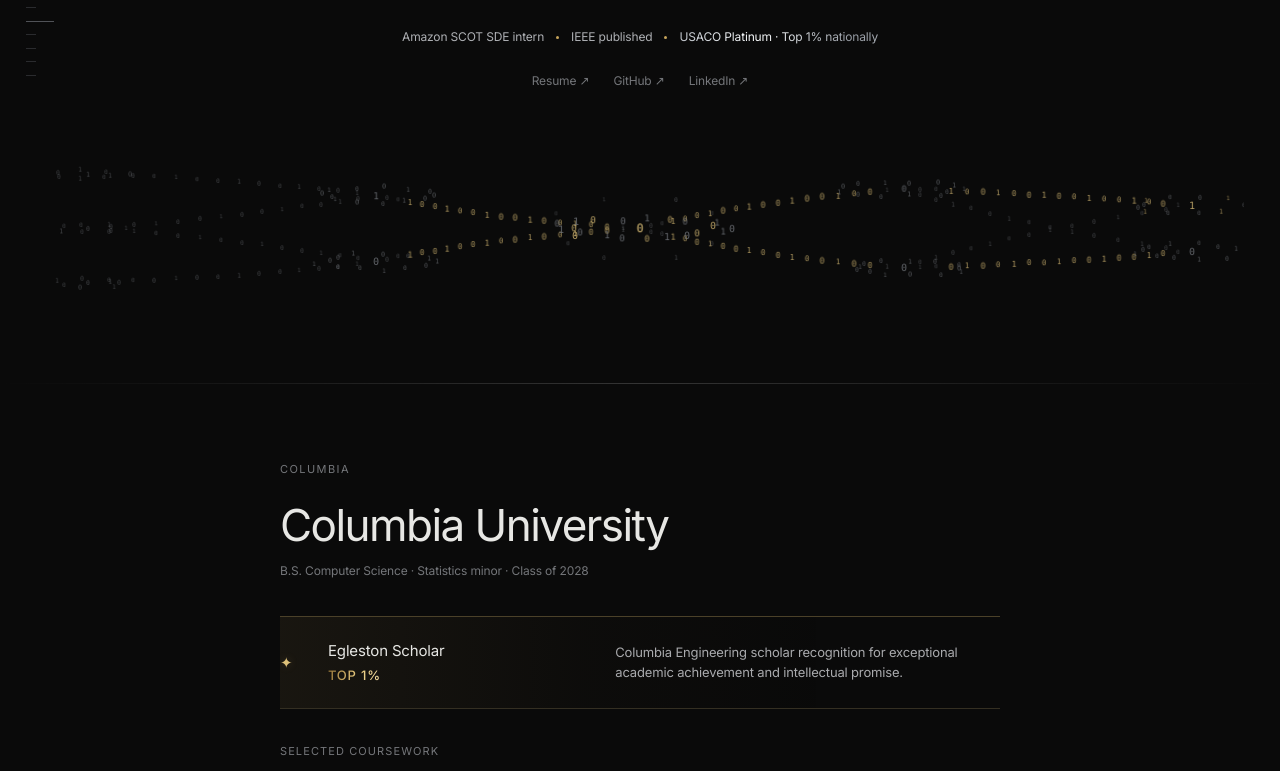
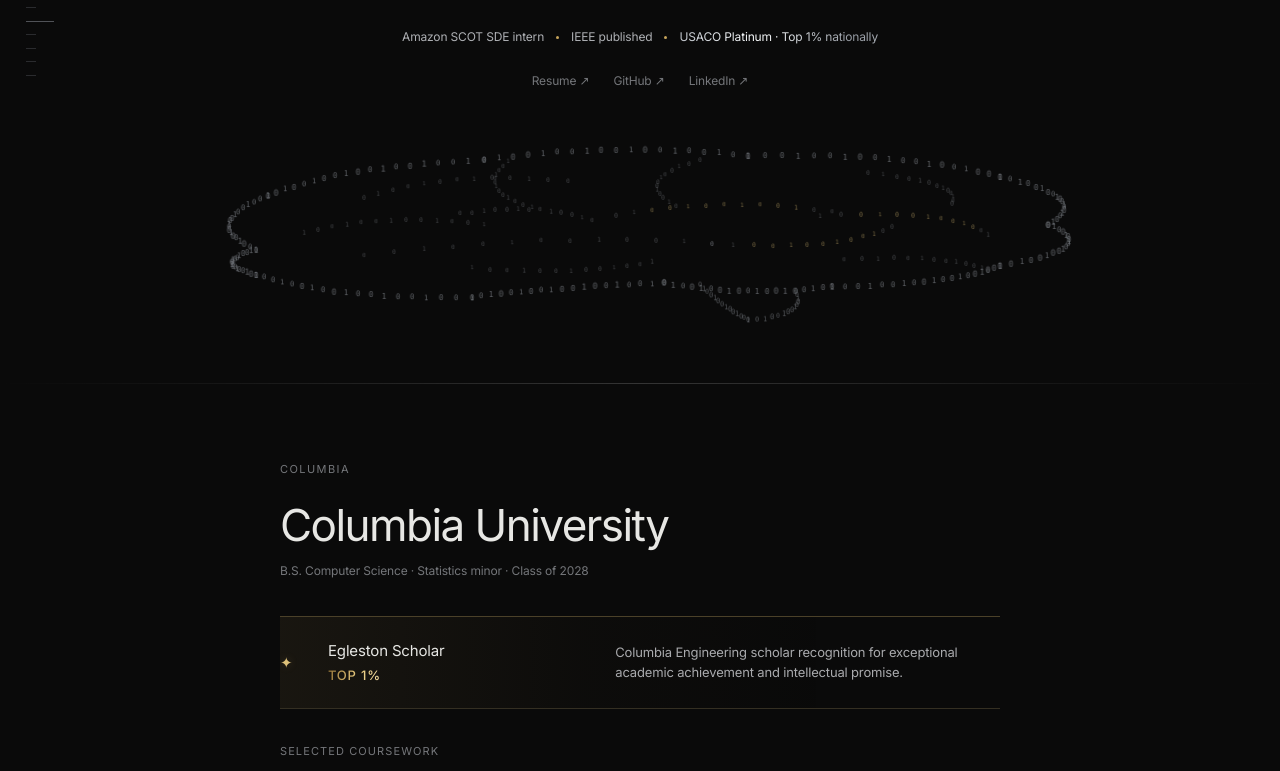
Before and after one commit to kenchengkc/personal-website, a Next.js app: page / in a window 1280 px wide. Shown: the part 684-1455 px from the top of the page. Built offline with nearby package versions, Linux system fonts and the light colour scheme.

Commit message:
Replace hero graph with binary brain

```diff
--- a/components/hero/BinaryRainArtwork.tsx
+++ b/components/hero/BinaryRainArtwork.tsx
@@ -2,17 +2,16 @@
 
 import { useEffect, useRef, useState, type CSSProperties } from "react";
 
-type Anchor = {
+type Point = {
   x: number;
   y: number;
-  strength: "small" | "medium" | "large";
-  accent?: boolean;
 };
 
-type Link = {
-  from: number;
-  to: number;
-  bend: number;
+type BrainCurve = {
+  from: Point;
+  control: Point;
+  to: Point;
+  role: "outline" | "fold" | "stem";
   accent?: boolean;
 };
 
@@ -22,6 +21,7 @@ type Target = {
   size: number;
   alpha: number;
   gold: boolean;
+  role: BrainCurve["role"];
   pulseDelay: number;
 };
 
@@ -38,184 +38,127 @@ const hash = (value: number) => {
   return x - Math.floor(x);
 };
 
-const ANCHORS: Anchor[] = [
-  { x: 4, y: 24, strength: "small" },
-  { x: 4, y: 50, strength: "small" },
-  { x: 4, y: 76, strength: "small" },
+const BRAIN_CURVES: BrainCurve[] = [
+  // Outer silhouette, based on a recognizable lateral brain profile.
+  { from: { x: 18, y: 60 }, control: { x: 13, y: 48 }, to: { x: 19, y: 34 }, role: "outline" },
+  { from: { x: 19, y: 34 }, control: { x: 25, y: 20 }, to: { x: 37, y: 17 }, role: "outline" },
+  { from: { x: 37, y: 17 }, control: { x: 48, y: 8 }, to: { x: 59, y: 15 }, role: "outline" },
+  { from: { x: 59, y: 15 }, control: { x: 72, y: 13 }, to: { x: 80, y: 25 }, role: "outline" },
+  { from: { x: 80, y: 25 }, control: { x: 88, y: 35 }, to: { x: 84, y: 48 }, role: "outline" },
+  { from: { x: 84, y: 48 }, control: { x: 89, y: 59 }, to: { x: 80, y: 68 }, role: "outline" },
+  { from: { x: 80, y: 68 }, control: { x: 76, y: 77 }, to: { x: 66, y: 78 }, role: "outline" },
+  { from: { x: 66, y: 78 }, control: { x: 59, y: 83 }, to: { x: 52, y: 76 }, role: "outline" },
+  { from: { x: 52, y: 76 }, control: { x: 43, y: 78 }, to: { x: 36, y: 83 }, role: "outline" },
+  { from: { x: 36, y: 83 }, control: { x: 24, y: 84 }, to: { x: 18, y: 72 }, role: "outline" },
+  { from: { x: 18, y: 72 }, control: { x: 14, y: 67 }, to: { x: 18, y: 60 }, role: "outline" },
 
-  { x: 28, y: 34, strength: "medium" },
-  { x: 28, y: 66, strength: "medium" },
+  // Major folds. These are intentionally sparse, like the simple reference drawing.
+  { from: { x: 27, y: 35 }, control: { x: 34, y: 22 }, to: { x: 44, y: 27 }, role: "fold" },
+  { from: { x: 39, y: 18 }, control: { x: 36, y: 31 }, to: { x: 41, y: 40 }, role: "fold" },
+  { from: { x: 55, y: 17 }, control: { x: 49, y: 27 }, to: { x: 53, y: 39 }, role: "fold" },
+  { from: { x: 69, y: 23 }, control: { x: 77, y: 28 }, to: { x: 76, y: 38 }, role: "fold" },
+  { from: { x: 22, y: 52 }, control: { x: 29, y: 42 }, to: { x: 37, y: 48 }, role: "fold" },
+  { from: { x: 35, y: 43 }, control: { x: 41, y: 37 }, to: { x: 46, y: 46 }, role: "fold" },
+  { from: { x: 48, y: 44 }, control: { x: 57, y: 34 }, to: { x: 66, y: 42 }, role: "fold", accent: true },
+  { from: { x: 65, y: 44 }, control: { x: 76, y: 40 }, to: { x: 79, y: 53 }, role: "fold", accent: true },
+  { from: { x: 27, y: 63 }, control: { x: 42, y: 52 }, to: { x: 56, y: 57 }, role: "fold" },
+  { from: { x: 56, y: 57 }, control: { x: 67, y: 61 }, to: { x: 71, y: 49 }, role: "fold", accent: true },
+  { from: { x: 36, y: 69 }, control: { x: 45, y: 73 }, to: { x: 51, y: 66 }, role: "fold" },
+  { from: { x: 67, y: 65 }, control: { x: 76, y: 62 }, to: { x: 79, y: 70 }, role: "fold" },
 
-  { x: 50, y: 50, strength: "large", accent: true },
-
-  { x: 72, y: 31, strength: "medium" },
-  { x: 72, y: 69, strength: "medium" },
-
-  { x: 96, y: 39, strength: "medium", accent: true },
-  { x: 96, y: 61, strength: "medium" },
+  // Brainstem, separate from the cortex silhouette.
+  { from: { x: 55, y: 77 }, control: { x: 57, y: 88 }, to: { x: 59, y: 94 }, role: "stem" },
+  { from: { x: 59, y: 94 }, control: { x: 64, y: 92 }, to: { x: 63, y: 80 }, role: "stem" },
 ];
 
-const LINKS: Link[] = [
-  { from: 0, to: 3, bend: -3 },
-  { from: 1, to: 3, bend: 3 },
-  { from: 1, to: 4, bend: -3 },
-  { from: 2, to: 4, bend: 3 },
-
-  { from: 3, to: 5, bend: 4, accent: true },
-  { from: 4, to: 5, bend: -4, accent: true },
-
-  { from: 5, to: 6, bend: -4, accent: true },
-  { from: 5, to: 7, bend: 4, accent: true },
-
-  { from: 6, to: 8, bend: -2, accent: true },
-  { from: 6, to: 9, bend: 4 },
-  { from: 7, to: 8, bend: -4 },
-  { from: 7, to: 9, bend: 2, accent: true },
+const MESH_NODES: Point[] = [
+  { x: 25, y: 38 },
+  { x: 33, y: 27 },
+  { x: 43, y: 22 },
+  { x: 54, y: 22 },
+  { x: 65, y: 25 },
+  { x: 75, y: 32 },
+  { x: 29, y: 51 },
+  { x: 40, y: 42 },
+  { x: 51, y: 43 },
+  { x: 62, y: 41 },
+  { x: 73, y: 47 },
+  { x: 27, y: 65 },
+  { x: 38, y: 61 },
+  { x: 49, y: 60 },
+  { x: 60, y: 59 },
+  { x: 72, y: 62 },
+  { x: 39, y: 75 },
+  { x: 51, y: 70 },
+  { x: 63, y: 72 },
 ];
 
-const controlPoint = (from: Anchor, to: Anchor, bend: number) => {
-  const dx = to.x - from.x;
-  const dy = to.y - from.y;
-  const length = Math.max(1, Math.hypot(dx, dy));
+const MESH_EDGES: Array<[number, number, boolean]> = [
+  [0, 1, false], [1, 2, false], [2, 3, false], [3, 4, false], [4, 5, false],
+  [0, 6, false], [1, 7, false], [2, 7, false], [2, 8, false], [3, 8, false],
+  [3, 9, true], [4, 9, false], [4, 10, false], [5, 10, false],
+  [6, 7, false], [7, 8, false], [8, 9, true], [9, 10, true],
+  [6, 11, false], [6, 12, false], [7, 12, false], [7, 13, false],
+  [8, 13, true], [8, 14, true], [9, 14, true], [9, 15, false], [10, 15, false],
+  [11, 12, false], [12, 13, false], [13, 14, true], [14, 15, false],
+  [12, 16, false], [12, 17, false], [13, 17, false], [14, 17, true],
+  [14, 18, false], [15, 18, false], [16, 17, false], [17, 18, false],
+];
 
-  return {
-    x: (from.x + to.x) / 2 - (dy / length) * bend,
-    y: (from.y + to.y) / 2 + (dx / length) * bend,
-  };
-};
+const FACETS = [
+  [7, 8, 13],
+  [8, 9, 14],
+  [12, 13, 17],
+  [9, 14, 15],
+] as const;
 
-const pointOnCurve = (
-  from: Anchor,
-  to: Anchor,
-  bend: number,
-  t: number,
-) => {
-  const control = controlPoint(from, to, bend);
+const pointOnCurve = (curve: BrainCurve, t: number) => {
   const inverse = 1 - t;
 
   return {
     x:
-      inverse * inverse * from.x +
-      2 * inverse * t * control.x +
-      t * t * to.x,
+      inverse * inverse * curve.from.x +
+      2 * inverse * t * curve.control.x +
+      t * t * curve.to.x,
     y:
-      inverse * inverse * from.y +
-      2 * inverse * t * control.y +
-      t * t * to.y,
+      inverse * inverse * curve.from.y +
+      2 * inverse * t * curve.control.y +
+      t * t * curve.to.y,
   };
-};
-
-const sizeForStrength = (
-  strength: Anchor["strength"],
-  seed: number,
-) => {
-  if (strength === "large") return 11.5 + hash(seed) * 2.1;
-  if (strength === "medium") return 8.4 + hash(seed) * 1.8;
-  return 5.8 + hash(seed) * 1.3;
-};
-
-const alphaForStrength = (strength: Anchor["strength"]) => {
-  if (strength === "large") return 0.98;
-  if (strength === "medium") return 0.8;
-  return 0.56;
 };
 
 const buildTargets = () => {
   const targets: Target[] = [];
 
-  LINKS.forEach((link, linkIndex) => {
-    const from = ANCHORS[link.from];
-    const to = ANCHORS[link.to];
-    const steps = link.accent ? 19 : 14;
+  BRAIN_CURVES.forEach((curve, curveIndex) => {
+    const steps =
+      curve.role === "outline"
+        ? 18
+        : curve.role === "stem"
+          ? 13
+          : 12;
 
-    for (let index = 1; index < steps; index += 1) {
+    for (let index = 0; index <= steps; index += 1) {
       const t = index / steps;
-      const point = pointOnCurve(from, to, link.bend, t);
-      const accent = Boolean(link.accent && t > 0.12 && t < 0.92);
+      const point = pointOnCurve(curve, t);
+      const outline = curve.role === "outline";
+      const stem = curve.role === "stem";
+      const accent = Boolean(curve.accent && t > 0.12 && t < 0.9);
 
       targets.push({
         x: point.x,
         y: point.y,
-        size: accent
-          ? 7.4 + hash(linkIndex * 101 + index + 13) * 1.5
-          : 5.4 + hash(linkIndex * 101 + index + 29) * 1.2,
-        alpha: accent ? 0.76 : 0.5,
+        size: outline
+          ? 7.2 + hash(curveIndex * 97 + index + 11) * 1.5
+          : stem
+            ? 6.4 + hash(curveIndex * 101 + index + 17) * 1.3
+            : 5.5 + hash(curveIndex * 103 + index + 23) * 1.2,
+        alpha: outline ? 0.78 : stem ? 0.64 : 0.52,
         gold: accent,
-        pulseDelay: 0.15 + point.x / 100 * 1.45,
+        role: curve.role,
+        pulseDelay: accent ? 0.3 + point.x / 100 * 1.2 : 0,
       });
     }
-  });
-
-  ANCHORS.forEach((anchor, anchorIndex) => {
-    const count =
-      anchor.strength === "large"
-        ? 22
-        : anchor.strength === "medium"
-          ? 14
-          : 8;
-
-    for (let index = 0; index < count; index += 1) {
-      if (index === 0) {
-        targets.push({
-          x: anchor.x,
-          y: anchor.y,
-          size: sizeForStrength(anchor.strength, anchorIndex + 311),
-          alpha: alphaForStrength(anchor.strength),
-          gold: Boolean(anchor.accent),
-          pulseDelay: 0.15 + anchor.x / 100 * 1.45,
-        });
-        continue;
-      }
-
-      const angle = ((index - 1) / (count - 1)) * Math.PI * 2;
-      const radius =
-        anchor.strength === "large"
-          ? 5.2 + hash(anchorIndex * 71 + index) * 2.8
-          : anchor.strength === "medium"
-            ? 3.6 + hash(anchorIndex * 73 + index) * 2
-            : 2.1 + hash(anchorIndex * 79 + index) * 1.5;
-
-      const squash = anchor.strength === "large" ? 0.66 : 0.76;
-
-      targets.push({
-        x: anchor.x + Math.cos(angle) * radius,
-        y: anchor.y + Math.sin(angle) * radius * squash,
-        size: sizeForStrength(
-          anchor.strength === "large" ? "medium" : "small",
-          anchorIndex * 97 + index,
-        ),
-        alpha:
-          anchor.strength === "large"
-            ? 0.82
-            : anchor.strength === "medium"
-              ? 0.64
-              : 0.48,
-        gold: Boolean(anchor.accent && index % 3 === 0),
-        pulseDelay: 0.15 + anchor.x / 100 * 1.45,
-      });
-    }
-  });
-
-  const hubField = [
-    [43, 43],
-    [44, 57],
-    [47, 36],
-    [47, 64],
-    [53, 36],
-    [53, 64],
-    [56, 43],
-    [56, 57],
-  ];
-
-  hubField.forEach(([x, y], index) => {
-    targets.push({
-      x,
-      y,
-      size: 5.2 + hash(index + 503) * 1.2,
-      alpha: 0.38 + hash(index + 509) * 0.18,
-      gold: false,
-      pulseDelay: 0,
-    });
   });
 
   return targets;
@@ -223,7 +166,7 @@ const buildTargets = () => {
 
 const TARGETS = buildTargets();
 
-const RAIN_LANES = [3, 9, 16, 24, 33, 43, 53, 63, 73, 82, 91, 97];
+const RAIN_LANES = [4, 10, 17, 25, 34, 44, 55, 66, 76, 85, 93, 98];
 
 const PARTICLES: Particle[] = TARGETS.map((target, index) => {
   const lane = RAIN_LANES[index % RAIN_LANES.length];
@@ -231,12 +174,15 @@ const PARTICLES: Particle[] = TARGETS.map((target, index) => {
   return {
     ...target,
     char: index % 3 === 0 ? "1" : "0",
-    startX: lane + (hash(index + 17) - 0.5) * 4.5,
-    startY: -10 - hash(index + 31) * 42,
-    rainY: 10 + hash(index + 47) * 84,
-    delay: hash(index + 61) * 0.58,
+    startX: lane + (hash(index + 31) - 0.5) * 4.5,
+    startY: -10 - hash(index + 47) * 42,
+    rainY: 12 + hash(index + 59) * 82,
+    delay: hash(index + 71) * 0.58,
   };
 });
+
+const polygonPoints = (indices: readonly number[]) =>
+  indices.map((index) => `${MESH_NODES[index].x},${MESH_NODES[index].y}`).join(" ");
 
 export function BinaryRainArtwork() {
   const ref = useRef<HTMLDivElement | null>(null);
@@ -265,7 +211,7 @@ export function BinaryRainArtwork() {
 
         observer.disconnect();
         setActive(true);
-        timer = window.setTimeout(() => setComplete(true), 3200);
+        timer = window.setTimeout(() => setComplete(true), 3300);
       },
       {
         threshold: 0.18,
@@ -286,6 +232,7 @@ export function BinaryRainArtwork() {
       ref={ref}
       className={[
         "hero-binary-art",
+        "hero-binary-brain",
         active ? "is-active" : "",
         complete ? "is-complete" : "",
       ]
@@ -298,8 +245,8 @@ export function BinaryRainArtwork() {
           <span
             className={[
               "hero-binary-bit",
-              particle.gold ? "is-gold" : "",
-              particle.gold ? "is-signal" : "",
+              `is-${particle.role}`,
+              particle.gold ? "is-gold is-signal" : "",
             ]
               .filter(Boolean)
               .join(" ")}
@@ -322,6 +269,42 @@ export function BinaryRainArtwork() {
           </span>
         ))}
       </div>
+
+      <svg
+        className="hero-brain-mesh"
+        viewBox="0 0 100 100"
+        preserveAspectRatio="none"
+        role="presentation"
+      >
+        {FACETS.map((facet, index) => (
+          <polygon
+            className={index === 1 ? "brain-facet is-accent" : "brain-facet"}
+            key={facet.join("-")}
+            points={polygonPoints(facet)}
+          />
+        ))}
+
+        {MESH_EDGES.map(([from, to, accent], index) => (
+          <line
+            className={accent ? "brain-mesh-edge is-accent" : "brain-mesh-edge"}
+            key={`${from}-${to}-${index}`}
+            x1={MESH_NODES[from].x}
+            y1={MESH_NODES[from].y}
+            x2={MESH_NODES[to].x}
+            y2={MESH_NODES[to].y}
+          />
+        ))}
+
+        {MESH_NODES.map((node, index) => (
+          <circle
+            className={index === 8 || index === 14 ? "brain-mesh-node is-accent" : "brain-mesh-node"}
+            cx={node.x}
+            cy={node.y}
+            key={`${node.x}-${node.y}`}
+            r={index === 8 || index === 14 ? 0.7 : 0.48}
+          />
+        ))}
+      </svg>
     </div>
   );
 }
```
